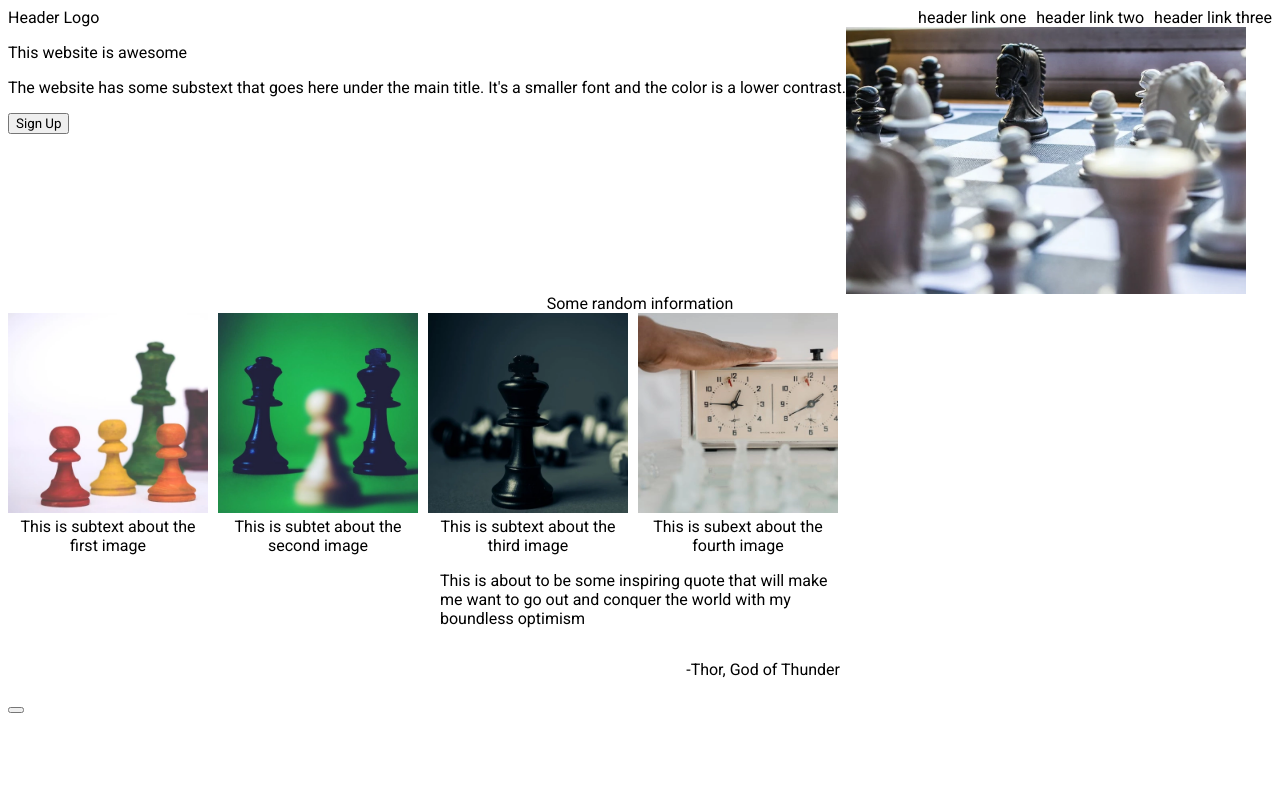
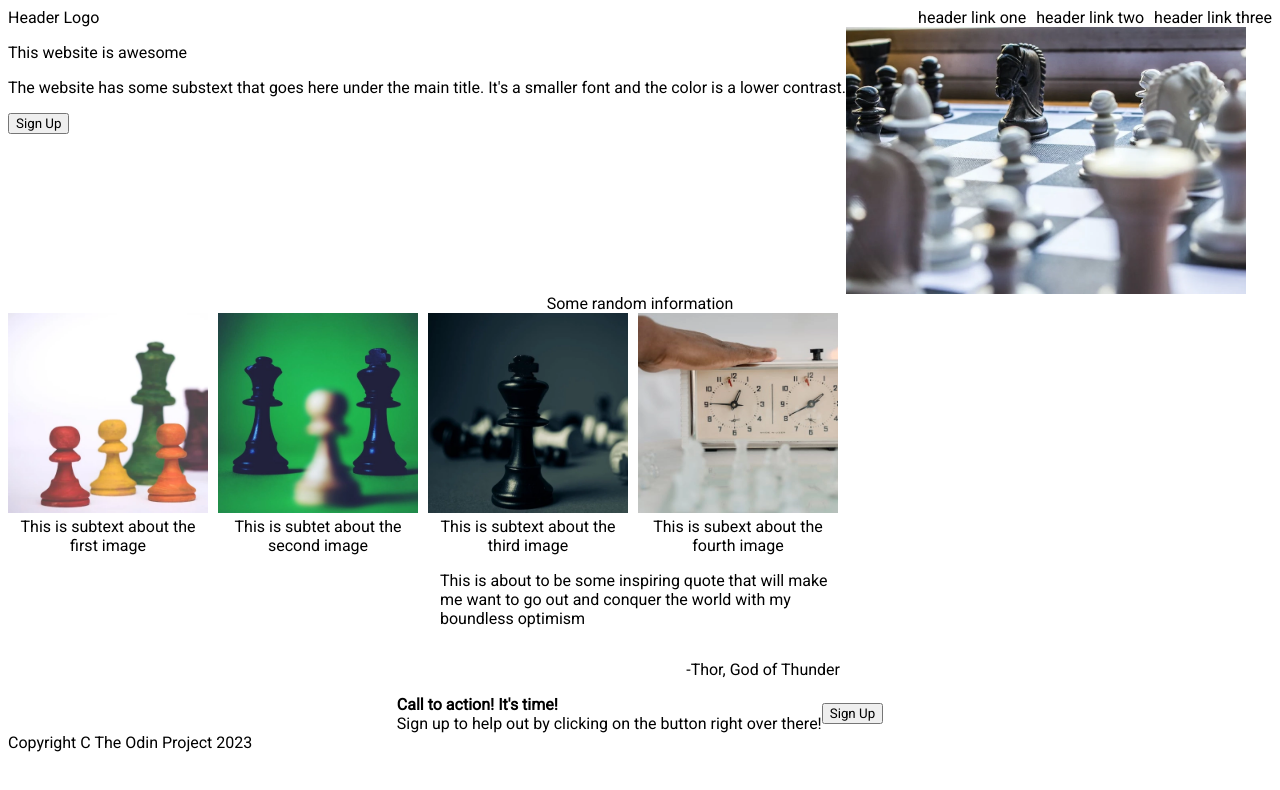
Before and after one commit to zacharyPuthoff/landing-page, a plain HTML site: page index.html in a window 1280 px wide. Drawn offline with Linux system fonts and the light colour scheme.

Commit message:
Add basic flexbox CSS to the fourth section

```diff
--- a/index.html
+++ b/index.html
@@ -64,11 +64,14 @@
   </div>
 
   <div class="sign-up">
-    <div class="call-to-action"></div>
-    <button></button>
+    <div>
+      <span class="call-to-action">Call to action! It's time!</span><br>
+      Sign up to help out by clicking on the button right over there!
+    </div>
+    <button>Sign Up</button>
   </div>
 
-  <div class="footer"></div>
+  <div class="footer">Copyright C The Odin Project 2023</div>
 
 </body>
 </html>
--- a/style.css
+++ b/style.css
@@ -72,3 +72,13 @@ img {
   width: 400px;
   text-align: end;
 }
+
+.sign-up {
+  display: flex;
+  justify-content: center;
+  align-items: center;
+}
+
+.call-to-action {
+  font-weight: bold;
+}
```
